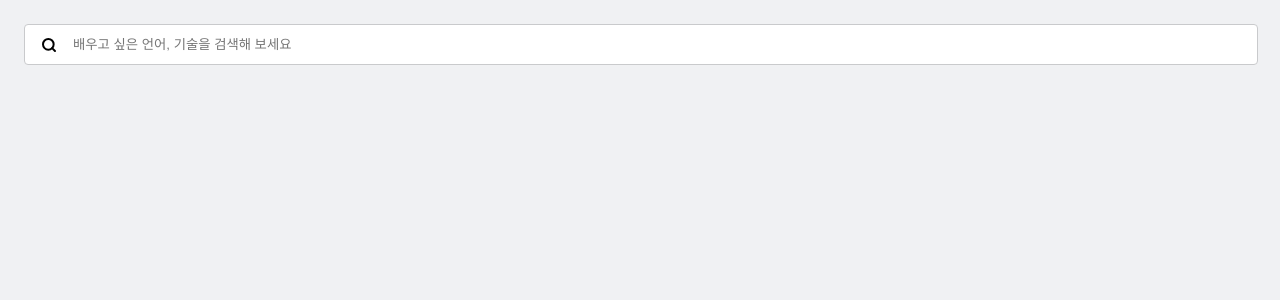
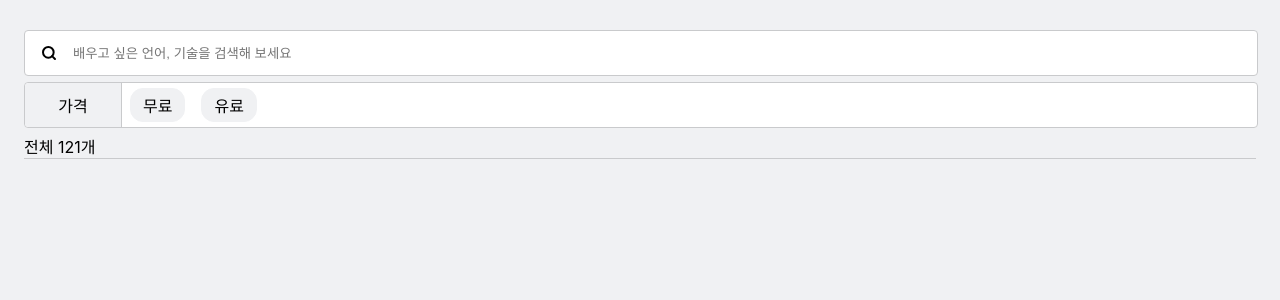
Before and after one commit to syoungee/course-search, a JavaScript app: page / in a window 1280 px wide. Shown: the top 300 px of the page. Built offline with nearby package versions, Linux system fonts and the light colour scheme; the HTML template or start-up script is replaced by a standard one.

Commit message:
feature: 상단 카테고리 UI 구현

```diff
--- a/src/App.css
+++ b/src/App.css
@@ -4,16 +4,19 @@
 }
 
 .layout {
+  display: block;
   width: calc(1280-24) px;
 }
 
-.search-area {
+.search-area,
+.select-area {
   background-color: white;
   width: 1024px;
+  height: 44px;
   border: 1px solid rgb(201, 202, 204);
   border-radius: 4px;
   display: flex;
-  margin: 0 auto;
+  margin: 6px auto 6px auto;
   align-items: center;
 }
 
@@ -34,6 +37,44 @@
   border: none;
 }
 
+.category {
+  width: 96px;
+  height: 44px;
+  line-height: 46px;
+  text-align: center;
+  background-color: rgb(240, 241, 243);
+  border-radius: 4px 0 0px 4px;
+  border-right: 1px solid rgb(201, 202, 204);
+}
+
+.chip-area {
+  align-items: center;
+  display: flex;
+}
+
+.button {
+  background-color: rgb(240, 241, 243);
+  border: 1px solid rgb(240, 241, 243);
+  cursor: pointer;
+  border-radius: 13px;
+  padding: 4px 12px;
+  margin: 8px;
+}
+
+.button:hover {
+  background-color: rgb(201, 202, 204);
+  color: rgba(0, 0, 0, 0.581);
+}
+
+.onclick {
+  background-color: rgb(82, 79, 161);
+  color: white;
+}
+
+.total-count {
+  border-bottom: 1px solid rgb(201, 202, 204);
+}
+
 input:focus {
   outline: none !important;
 }
@@ -46,7 +87,8 @@ input:focus {
   .layout {
     width: 100%;
   }
-  .search-area {
+  .search-area,
+  .select-area {
     width: 100%;
   }
 }
--- a/src/App.js
+++ b/src/App.js
@@ -13,9 +13,9 @@ function App() {
               viewBox="0 0 24 24"
               fill="none"
               stroke="#000000"
-              stroke-width="3"
-              stroke-linecap="round"
-              stroke-linejoin="round"
+              strokeWidth="3"
+              strokeLinecap="round"
+              strokeLinejoin="round"
             >
               <circle cx="11" cy="11" r="8" />
               <line x1="21" y1="21" x2="16.65" y2="16.65" />
@@ -28,6 +28,18 @@ function App() {
             }
           </div>
         </div>
+        <div className="select-area">
+          {/* TODO: 데이터 가져와서 ul li 구현 */}
+          <div className="category">가격</div>
+          <div className="chip-area">
+            <div className="button">무료</div> <div className="button">유료</div>{' '}
+          </div>
+        </div>
+        <div className="total-count"> 전체 121개 </div>
+        <div className="course-body">
+          {/* TODO: 강의 목록 뿌려주기 */}
+          {/* TODO: pagination 구현 */}
+        </div>
       </div>
     </div>
   );
```
